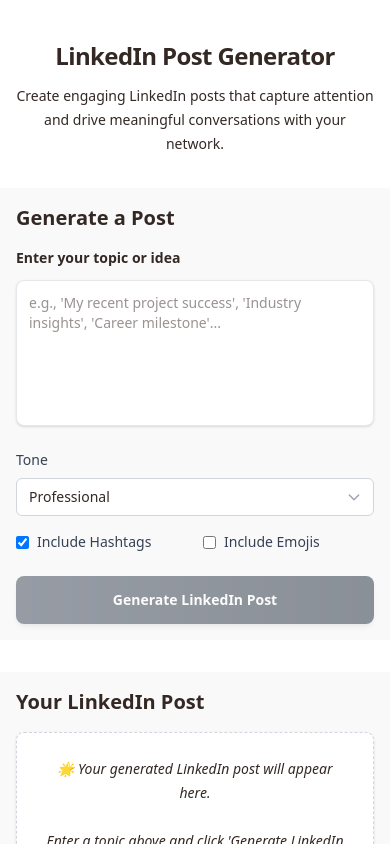
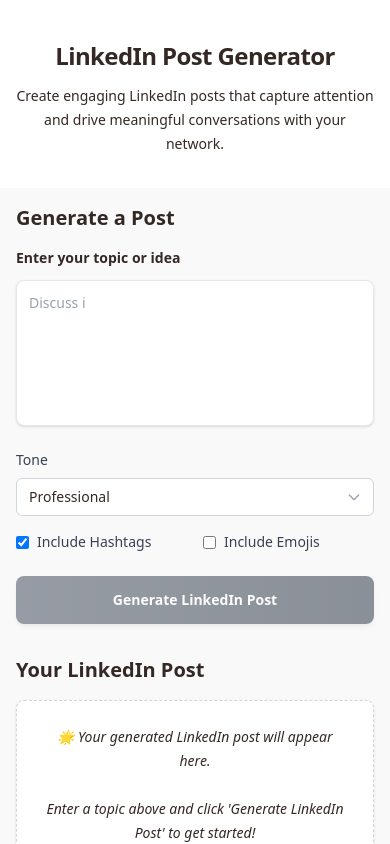
Before and after one commit to Haneef0123/linkedin-post-creator, a Next.js app: page / in a window 390 px wide. Shown: the top 844 px of the page. Built offline with nearby package versions, Linux system fonts and the light colour scheme.

Commit message:
Animate placeholder (#5)
* animate placeholder

* fix mobile gaps

```diff
--- /dev/null
+++ b/src/modules/linkedin-post-generator/components/AnimatedPlaceholderTextarea.tsx
@@ -0,0 +1,72 @@
+"use client";
+
+import React, { forwardRef, useState } from "react";
+import { Textarea } from "@/components/ui/textarea";
+import { useTypingPlaceholder } from "../hooks/use-typing-placeholder";
+
+interface AnimatedPlaceholderTextareaProps
+  extends React.TextareaHTMLAttributes<HTMLTextAreaElement> {
+  placeholders: readonly string[];
+  typingSpeed?: number;
+  pauseDuration?: number;
+  deletingSpeed?: number;
+}
+
+export const AnimatedPlaceholderTextarea = forwardRef<
+  HTMLTextAreaElement,
+  AnimatedPlaceholderTextareaProps
+>(
+  (
+    {
+      placeholders,
+      typingSpeed,
+      pauseDuration,
+      deletingSpeed,
+      value,
+      onFocus,
+      onBlur,
+      ...props
+    },
+    ref
+  ) => {
+    const [isFocused, setIsFocused] = useState(false);
+    const hasUserInput = Boolean(value && String(value).length > 0);
+    const showAnimatedPlaceholder = !hasUserInput && !isFocused;
+
+    const { currentText } = useTypingPlaceholder({
+      placeholders,
+      typingSpeed,
+      pauseDuration,
+      deletingSpeed,
+      isActive: showAnimatedPlaceholder,
+    });
+
+    const displayPlaceholder = showAnimatedPlaceholder
+      ? currentText
+      : props.placeholder;
+
+    const handleFocus = (e: React.FocusEvent<HTMLTextAreaElement>) => {
+      setIsFocused(true);
+      onFocus?.(e);
+    };
+
+    const handleBlur = (e: React.FocusEvent<HTMLTextAreaElement>) => {
+      setIsFocused(false);
+      onBlur?.(e);
+    };
+
+    return (
+      <Textarea
+        ref={ref}
+        {...props}
+        value={value}
+        placeholder={displayPlaceholder}
+        onFocus={handleFocus}
+        onBlur={handleBlur}
+        className={`${props.className || ""} placeholder:text-gray-400`}
+      />
+    );
+  }
+);
+
+AnimatedPlaceholderTextarea.displayName = "AnimatedPlaceholderTextarea";
--- a/src/modules/linkedin-post-generator/components/PostInputForm.tsx
+++ b/src/modules/linkedin-post-generator/components/PostInputForm.tsx
@@ -2,8 +2,8 @@
 
 import React, { useState } from "react";
 import { Button } from "@/components/ui/button";
-import { Textarea } from "@/components/ui/textarea";
 import { Select } from "@/components/ui/select";
+import { AnimatedPlaceholderTextarea } from "./AnimatedPlaceholderTextarea";
 import { UI_TEXT, CSS_CLASSES } from "../constants/ui-constants";
 import { PostGeneratorOptions } from "../hooks/use-post-generator";
 
@@ -55,11 +55,14 @@
           <label htmlFor="topic" className={CSS_CLASSES.form.label}>
             {UI_TEXT.inputForm.label}
           </label>
-          <Textarea
+          <AnimatedPlaceholderTextarea
             id="topic"
-            placeholder={UI_TEXT.inputForm.placeholder}
+            placeholders={UI_TEXT.inputForm.animatedPlaceholders}
+            typingSpeed={70}
+            pauseDuration={800}
+            deletingSpeed={35}
             value={topic}
-            onChange={(e) => onTopicChange(e.target.value)}
+            onChange={(e: React.ChangeEvent<HTMLTextAreaElement>) => onTopicChange(e.target.value)}
             className={CSS_CLASSES.form.textarea}
             rows={6}
           />
@@ -70,7 +73,7 @@
           <Select
             label="Tone"
             value={options.tone}
-            onChange={(e) =>
+            onChange={(e: React.ChangeEvent<HTMLSelectElement>) =>
               setOptions((prev) => ({
                 ...prev,
                 tone: e.target.value as
@@ -113,7 +116,7 @@
             <input
               type="checkbox"
               checked={options.includeHashtags}
-              onChange={(e) =>
+              onChange={(e: React.ChangeEvent<HTMLInputElement>) =>
                 setOptions((prev) => ({
                   ...prev,
                   includeHashtags: e.target.checked,
@@ -128,7 +131,7 @@
             <input
               type="checkbox"
               checked={options.includeEmojis}
-              onChange={(e) =>
+              onChange={(e: React.ChangeEvent<HTMLInputElement>) =>
                 setOptions((prev) => ({
                   ...prev,
                   includeEmojis: e.target.checked,
--- a/src/modules/linkedin-post-generator/constants/ui-constants.ts
+++ b/src/modules/linkedin-post-generator/constants/ui-constants.ts
@@ -10,6 +10,28 @@
     label: "Enter your topic or idea",
     placeholder:
       "e.g., 'My recent project success', 'Industry insights', 'Career milestone'...",
+    animatedPlaceholders: [
+      "Share your latest career milestone...",
+      "Discuss industry trends and insights...",
+      "Tell a story about overcoming challenges...",
+      "Share tips from your professional experience...",
+      "Announce a new project or achievement...",
+      "Give advice to your professional network...",
+      "Share lessons learned from failures...",
+      "Discuss upcoming industry changes...",
+      "Celebrate team accomplishments...",
+      "Share your thoughts on work-life balance...",
+      "Talk about a book that changed your perspective...",
+      "Share networking tips that actually work...",
+      "Discuss the future of remote work...",
+      "Give career advice to your younger self...",
+      "Share your morning routine for productivity...",
+      "Talk about AI's impact on your industry...",
+      "Share a mentor who inspired you...",
+      "Discuss sustainable business practices...",
+      "Share your biggest professional risk...",
+      "Talk about innovation in your field...",
+    ],
     generateButton: "Generate LinkedIn Post",
     generatingText: "Generating...",
   },
@@ -53,9 +75,9 @@
 // CSS Classes Constants
 export const CSS_CLASSES = {
   layout: {
-    container: "min-h-screen bg-background py-10 md:px-16",
+    container: "min-h-screen bg-background pt-10 pb-0 md:py-10 md:px-16",
     maxWidth: "max-w-screen-xl mx-auto w-full",
-    grid: "flex flex-col gap-8 md:gap-6 md:px-0 lg:grid lg:grid-cols-2 lg:gap-6", // 32px gap on mobile, 24px on desktop
+    grid: "flex flex-col gap-0 md:gap-6 md:px-0 lg:grid lg:grid-cols-2 lg:gap-6", // No gap on mobile, 24px on desktop
   },
   header: {
     container: "text-center mb-8 md:mb-12 px-4", // Keep header padding on mobile for text centering
--- /dev/null
+++ b/src/modules/linkedin-post-generator/hooks/use-typing-placeholder.ts
@@ -0,0 +1,83 @@
+import { useState, useEffect, useRef } from "react";
+
+interface UseTypingPlaceholderOptions {
+  placeholders: readonly string[];
+  typingSpeed?: number;
+  pauseDuration?: number;
+  deletingSpeed?: number;
+  isActive?: boolean;
+}
+
+export const useTypingPlaceholder = ({
+  placeholders,
+  typingSpeed = 70,
+  pauseDuration = 800,
+  deletingSpeed = 35,
+  isActive = true,
+}: UseTypingPlaceholderOptions) => {
+  const [placeholder, setPlaceholder] = useState("");
+  const [activeIdx, setActiveIdx] = useState(0);
+  const [typing, setTyping] = useState(true);
+  const charIdx = useRef(0);
+
+  useEffect(() => {
+    if (!isActive || placeholders.length === 0) {
+      setPlaceholder("");
+      return;
+    }
+
+    const currentPlaceholder = placeholders[activeIdx];
+    if (!currentPlaceholder) return;
+
+    let timer;
+    if (typing) {
+      if (charIdx.current < currentPlaceholder.length) {
+        timer = setTimeout(() => {
+          setPlaceholder(currentPlaceholder.substring(0, charIdx.current + 1));
+          charIdx.current += 1;
+        }, typingSpeed);
+      } else {
+        timer = setTimeout(() => setTyping(false), pauseDuration);
+      }
+    } else {
+      if (charIdx.current > 0) {
+        timer = setTimeout(() => {
+          charIdx.current -= 1;
+          setPlaceholder(currentPlaceholder.substring(0, charIdx.current));
+        }, deletingSpeed);
+      } else {
+        timer = setTimeout(() => {
+          setActiveIdx((prev) => (prev + 1) % placeholders.length);
+          setTyping(true);
+        }, 350);
+      }
+    }
+
+    return () => clearTimeout(timer);
+  }, [
+    placeholder,
+    typing,
+    activeIdx,
+    placeholders,
+    typingSpeed,
+    pauseDuration,
+    deletingSpeed,
+    isActive,
+  ]);
+
+  useEffect(() => {
+    if (!isActive || placeholders.length === 0) {
+      setPlaceholder("");
+      return;
+    }
+
+    charIdx.current = typing ? 0 : placeholders[activeIdx]?.length || 0;
+    if (typing) setPlaceholder("");
+  }, [activeIdx, typing, isActive, placeholders]);
+
+  return {
+    currentText: placeholder,
+    isTyping: typing,
+    currentIndex: activeIdx,
+  };
+};
```
